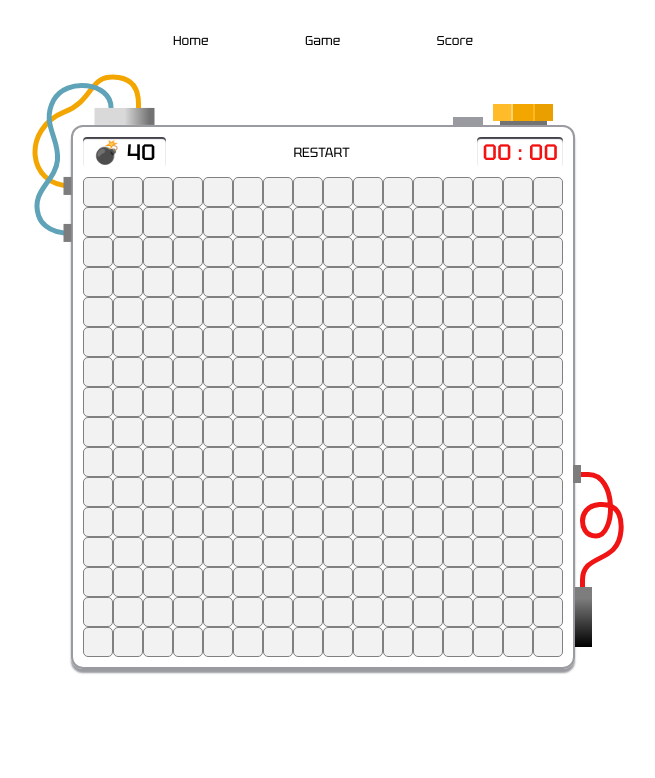
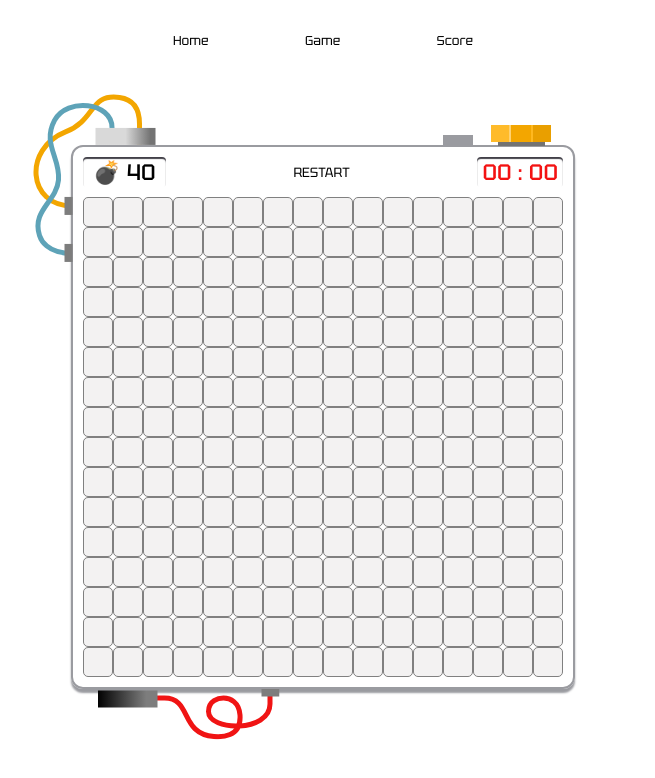
Before and after one commit to Zyurkalov/sapper-game, a Vue app: page /game/16/16/40 in a window 1280 px wide. Shown: the top 778 px of the page, without its empty margins (317-972 px from the left). Built offline with nearby package versions, Linux system fonts and the light colour scheme.

Commit message:
fix: styles

```diff
--- a/src/views/Game.vue
+++ b/src/views/Game.vue
@@ -1,10 +1,9 @@
 <template>
     <div class="template">
         <div class="arcade">
-            <div class="arcade__wire arcade__wire_left"></div>
-            <div class="arcade__wire arcade__wire_right"></div>
-            <div class="arcade__switch arcade__switch_right"></div>
-            <div class="arcade__switch arcade__switch_left"></div>
+            <div class="arcade__wire"></div>
+            <div class="arcade__switch"></div>
+            <div class="arcade__wire_btn"></div>
 
             <div class="arcade__header">
                 <MinesCounter :mines="countBombs"></MinesCounter>
@@ -181,8 +180,8 @@ onUnmounted(() => {
 
 <style scoped>
 .template {
-    width: 100vw;
-    height: 85vh;
+    max-width: 100vw;
+    height: 90vh;
 
     display: flex;
     flex-direction: column;
@@ -214,22 +213,57 @@ onUnmounted(() => {
 .arcade__btn:hover {
     cursor: pointer;
 }
-.arcade__wire {
+.arcade__wire,
+.arcade__switch {
+    position: relative;
+    top: -22px;
+    right: 0;
+}
+.arcade__wire::before {
+    content: "";
     position: absolute;
-}
-.arcade__wire_left {
-    top: -53px;
-    left: -41px;
+    top: -41px;
+    left: -50px;
     z-index: -1;
 
     height: 170px;
     width: 125px;
     background-image: url(../assets/images/Group1.svg);
     background-repeat: no-repeat;
+    pointer-events: none;
 }
-.arcade__wire_right {
-    bottom: 20px;
-    right: -51px;
+.arcade__switch::before {
+    content: "";
+    position: absolute;
+    z-index: -1;
+    top: -10px;
+    right: 12px;
+    height: 21px;
+    width: 60px;
+    background-image: url(../assets/images/Group3.svg);
+    background-repeat: no-repeat;
+}
+.arcade__switch::after {
+    content: "";
+    position: absolute;
+    z-index: -1;
+    top: 0px;
+    right: 90px;
+
+    height: 10px;
+    width: 30px;
+    background-color: var(--color-grey);
+}
+.arcade__wire_btn {
+    bottom: 0px;
+    left: 0px;
+}
+.arcade__wire_btn::after {
+    content: "";
+    position: absolute;
+    bottom: -118px;
+    left: 90px;
+    rotate: 90deg;
     z-index: -1;
 
     height: 182px;
@@ -237,26 +271,4 @@ onUnmounted(() => {
     background-image: url(../assets/images/Group2.svg);
     background-repeat: no-repeat;
 }
-.arcade__switch {
-    position: absolute;
-}
-.arcade__switch_right {
-    z-index: -1;
-    top: -23px;
-    right: 20px;
-
-    height: 21px;
-    width: 60px;
-    background-image: url(../assets/images/Group3.svg);
-    background-repeat: no-repeat;
-}
-.arcade__switch_left {
-    z-index: -1;
-    top: -10px;
-    right: 90px;
-
-    height: 10px;
-    width: 30px;
-    background-color: var(--color-grey);
-}
 </style>
```
